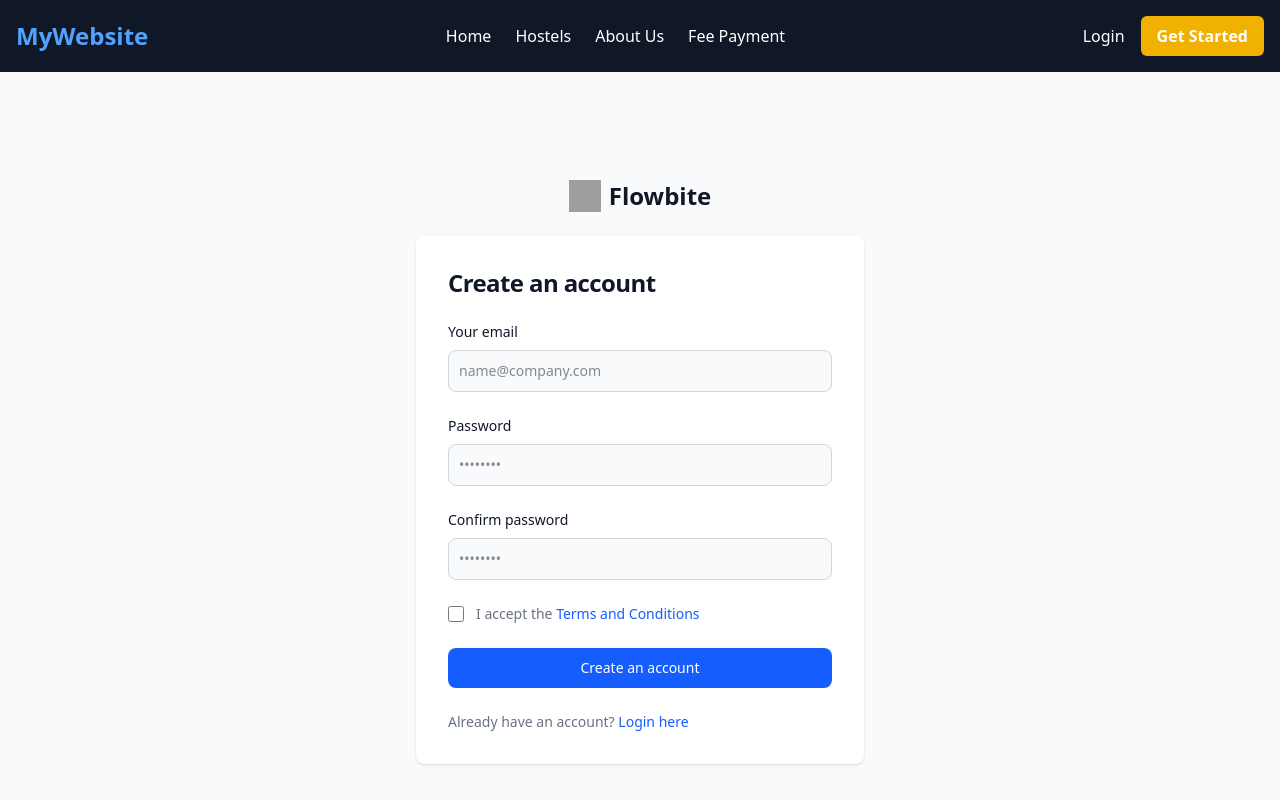
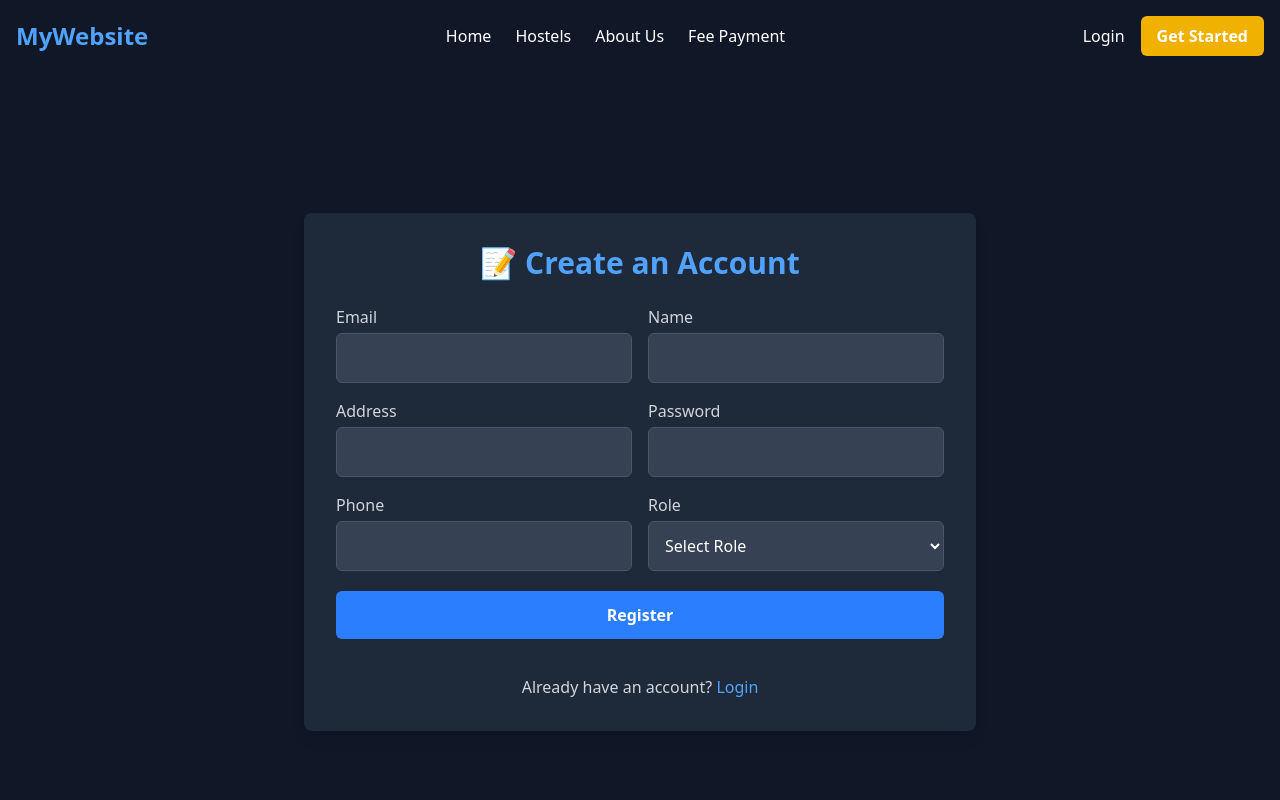
Before and after one commit to manoharm07/Hostel-Management-System, a React (Vite) app: page /signup in a window 1280 px wide. Shown: the top 800 px of the page. Built offline with nearby package versions, Linux system fonts and the light colour scheme; grey boxes are pictures that could not be loaded.

Commit message:
Custom Header

```diff
--- /dev/null
+++ b/src/components/CustonAlert.jsx
@@ -0,0 +1,23 @@
+// custom alert which vanishes after 3 seconds
+function CustomAlert(message) {
+    let alertBox = document.createElement("div");
+    alertBox.textContent = message;
+
+    alertBox.style.position = "fixed";
+    alertBox.style.top = "10px";
+    alertBox.style.left = "50%";
+    alertBox.style.transform = "translateX(-50%)";
+    alertBox.style.backgroundColor = "#f8f8f8";
+    alertBox.style.color = "white";
+    alertBox.style.padding = "10px 20px";
+    alertBox.style.borderRadius = "5px";
+    alertBox.style.fontSize = "16px";
+    alertBox.style.boxShadow = "0px 4px 6px rgba(0, 0, 0, 0.1)";
+    alertBox.style.zIndex = "1000";
+
+    document.body.appendChild(alertBox);
+
+    setTimeout(() => {
+        alertBox.remove();
+    }, 1000);
+}
--- a/src/components/Fee.jsx
+++ b/src/components/Fee.jsx
@@ -25,7 +25,8 @@ export default function FeePaymentForm() {
   };
 
   return (
-    <div className="max-w-lg mx-auto mt-10 p-6 bg-white shadow-lg rounded-lg">
+    <div className="min-h-screen flex items-center justify-center bg-gray-800">
+    <div className="max-w-lg mx-auto mt-0 p-6 bg-white shadow-lg rounded-lg">
       <h2 className="text-2xl font-bold text-center text-blue-600 mb-4">🏦 Fee Payment Form</h2>
 
       {submitted ? (
@@ -108,5 +109,7 @@ export default function FeePaymentForm() {
         </form>
       )}
     </div>
+    </div>
+
   );
 }
--- a/src/components/Signup.jsx
+++ b/src/components/Signup.jsx
@@ -1,49 +1,153 @@
 import React from 'react'
 
+import { useState } from "react";
+
 export default function Signup() {
+  const [user, setUser] = useState({
+    email: "",
+    name: "",
+    address: "",
+    password: "",
+    phone: "",
+    role: "",
+    position: "",
+  });
+
+  const roles = ["STUDENT", "STAFF"];
+  const positions = ["Warden", "Manager", "Accountant"];
+
+  const handleChange = (e) => {
+    setUser({ ...user, [e.target.name]: e.target.value });
+  };
+
+  const handleSubmit = (e) => {
+    e.preventDefault();
+    alert("Signup Successful!");
+  };
+
   return (
-    <>
-    <section className="bg-gray-50 dark:bg-gray-900">
-  <div className="flex flex-col items-center justify-center px-6 py-8 mx-auto md:h-screen lg:py-0">
-      <a href="#" className="flex items-center mb-6 text-2xl font-semibold text-gray-900 dark:text-white">
-          <img className="w-8 h-8 mr-2" src="https://flowbite.s3.amazonaws.com/blocks/marketing-ui/logo.svg" alt="logo"></img>
-          Flowbite
-      </a>
-      <div className="w-full bg-white rounded-lg shadow dark:border md:mt-0 sm:max-w-md xl:p-0 dark:bg-gray-800 dark:border-gray-700">
-          <div className="p-6 space-y-4 md:space-y-6 sm:p-8">
-              <h1 className="text-xl font-bold leading-tight tracking-tight text-gray-900 md:text-2xl dark:text-white">
-                  Create an account
-              </h1>
-              <form className="space-y-4 md:space-y-6" action="#">
-                  <div>
-                      <label for="email" className="block mb-2 text-sm font-medium text-gray-900 dark:text-white">Your email</label>
-                      <input type="email" name="email" id="email" className="bg-gray-50 border border-gray-300 text-gray-900 text-sm rounded-lg focus:ring-blue-600 focus:border-blue-600 block w-full p-2.5 dark:bg-gray-700 dark:border-gray-600 dark:placeholder-gray-400 dark:text-white dark:focus:ring-blue-500 dark:focus:border-blue-500" placeholder="name@company.com" required=""/>
-                  </div>
-                  <div>
-                      <label for="password" className="block mb-2 text-sm font-medium text-gray-900 dark:text-white">Password</label>
-                      <input type="password" name="password" id="password" placeholder="••••••••" className="bg-gray-50 border border-gray-300 text-gray-900 text-sm rounded-lg focus:ring-blue-600 focus:border-blue-600 block w-full p-2.5 dark:bg-gray-700 dark:border-gray-600 dark:placeholder-gray-400 dark:text-white dark:focus:ring-blue-500 dark:focus:border-blue-500" required=""/>
-                  </div>
-                  <div>
-                      <label for="confirm-password" className="block mb-2 text-sm font-medium text-gray-900 dark:text-white">Confirm password</label>
-                      <input type="confirm-password" name="confirm-password" id="confirm-password" placeholder="••••••••" className="bg-gray-50 border border-gray-300 text-gray-900 text-sm rounded-lg focus:ring-blue-600 focus:border-blue-600 block w-full p-2.5 dark:bg-gray-700 dark:border-gray-600 dark:placeholder-gray-400 dark:text-white dark:focus:ring-blue-500 dark:focus:border-blue-500" required=""/>
-                  </div>
-                  <div className="flex items-start">
-                      <div className="flex items-center h-5">
-                        <input id="terms" aria-describedby="terms" type="checkbox" className="w-4 h-4 border border-gray-300 rounded bg-gray-50 focus:ring-3 focus:ring-blue-300 dark:bg-gray-700 dark:border-gray-600 dark:focus:ring-blue-600 dark:ring-offset-gray-800" required=""/>
-                      </div>
-                      <div className="ml-3 text-sm">
-                        <label for="terms" className="font-light text-gray-500 dark:text-gray-300">I accept the <a className="font-medium text-blue-600 hover:underline dark:text-blue-500" href="#">Terms and Conditions</a></label>
-                      </div>
-                  </div>
-                  <button type="submit" className="w-full text-white bg-blue-600 hover:bg-blue-700 focus:ring-4 focus:outline-none focus:ring-blue-300 font-medium rounded-lg text-sm px-5 py-2.5 text-center dark:bg-blue-600 dark:hover:bg-blue-700 dark:focus:ring-blue-800">Create an account</button>
-                  <p className="text-sm font-light text-gray-500 dark:text-gray-400">
-                      Already have an account? <a href="#" className="font-medium text-blue-600 hover:underline dark:text-blue-500">Login here</a>
-                  </p>
-              </form>
+    <section className="min-h-screen flex items-center justify-center bg-gray-900">
+      <div className="w-full max-w-2xl bg-gray-800 shadow-lg rounded-lg p-8">
+        <h1 className="text-3xl font-bold text-center text-blue-400 mb-6">
+          📝 Create an Account
+        </h1>
+
+        <form onSubmit={handleSubmit} className="space-y-5">
+          <div className="grid grid-cols-1 md:grid-cols-2 gap-4">
+            <div>
+              <label className="block text-gray-300 mb-1">Email</label>
+              <input
+                type="email"
+                name="email"
+                value={user.email}
+                onChange={handleChange}
+                required
+                className="w-full p-3 bg-gray-700 border border-gray-600 rounded-md text-white focus:outline-none focus:ring-2 focus:ring-blue-500"
+              />
+            </div>
+
+            <div>
+              <label className="block text-gray-300 mb-1">Name</label>
+              <input
+                type="text"
+                name="name"
+                value={user.name}
+                onChange={handleChange}
+                required
+                className="w-full p-3 bg-gray-700 border border-gray-600 rounded-md text-white focus:outline-none focus:ring-2 focus:ring-blue-500"
+              />
+            </div>
+
+            <div>
+              <label className="block text-gray-300 mb-1">Address</label>
+              <input
+                type="text"
+                name="address"
+                value={user.address}
+                onChange={handleChange}
+                required
+                className="w-full p-3 bg-gray-700 border border-gray-600 rounded-md text-white focus:outline-none focus:ring-2 focus:ring-blue-500"
+              />
+            </div>
+
+            <div>
+              <label className="block text-gray-300 mb-1">Password</label>
+              <input
+                type="password"
+                name="password"
+                value={user.password}
+                onChange={handleChange}
+                required
+                minLength={6}
+                className="w-full p-3 bg-gray-700 border border-gray-600 rounded-md text-white focus:outline-none focus:ring-2 focus:ring-blue-500"
+              />
+            </div>
+
+            <div>
+              <label className="block text-gray-300 mb-1">Phone</label>
+              <input
+                type="text"
+                name="phone"
+                value={user.phone}
+                onChange={handleChange}
+                className="w-full p-3 bg-gray-700 border border-gray-600 rounded-md text-white focus:outline-none focus:ring-2 focus:ring-blue-500"
+              />
+            </div>
+
+            <div>
+              <label className="block text-gray-300 mb-1">Role</label>
+              <select
+                name="role"
+                value={user.role}
+                onChange={handleChange}
+                required
+                className="w-full p-3 bg-gray-700 border border-gray-600 rounded-md text-white focus:outline-none focus:ring-2 focus:ring-blue-500"
+              >
+                <option value="">Select Role</option>
+                {roles.map((role) => (
+                  <option key={role} value={role}>
+                    {role}
+                  </option>
+                ))}
+              </select>
+            </div>
+
+            {user.role === "STAFF" && (
+              <div>
+                <label className="block text-gray-300 mb-1">Position</label>
+                <select
+                  name="position"
+                  value={user.position}
+                  onChange={handleChange}
+                  required
+                  className="w-full p-3 bg-gray-700 border border-gray-600 rounded-md text-white focus:outline-none focus:ring-2 focus:ring-blue-500"
+                >
+                  <option value="">Select Position</option>
+                  {positions.map((pos) => (
+                    <option key={pos} value={pos}>
+                      {pos}
+                    </option>
+                  ))}
+                </select>
+              </div>
+            )}
           </div>
+
+          <button
+            type="submit"
+            className="w-full py-3 bg-blue-500 text-white font-semibold rounded-md hover:bg-blue-600 transition duration-300"
+          >
+            Register
+          </button>
+
+          <p className="text-center text-gray-300 mt-4">
+            Already have an account?{" "}
+            <a href="#" className="text-blue-400 hover:underline">
+              Login
+            </a>
+          </p>
+        </form>
       </div>
-  </div>
-</section>
-    </>
-  )
+    </section>
+  );
 }
```
